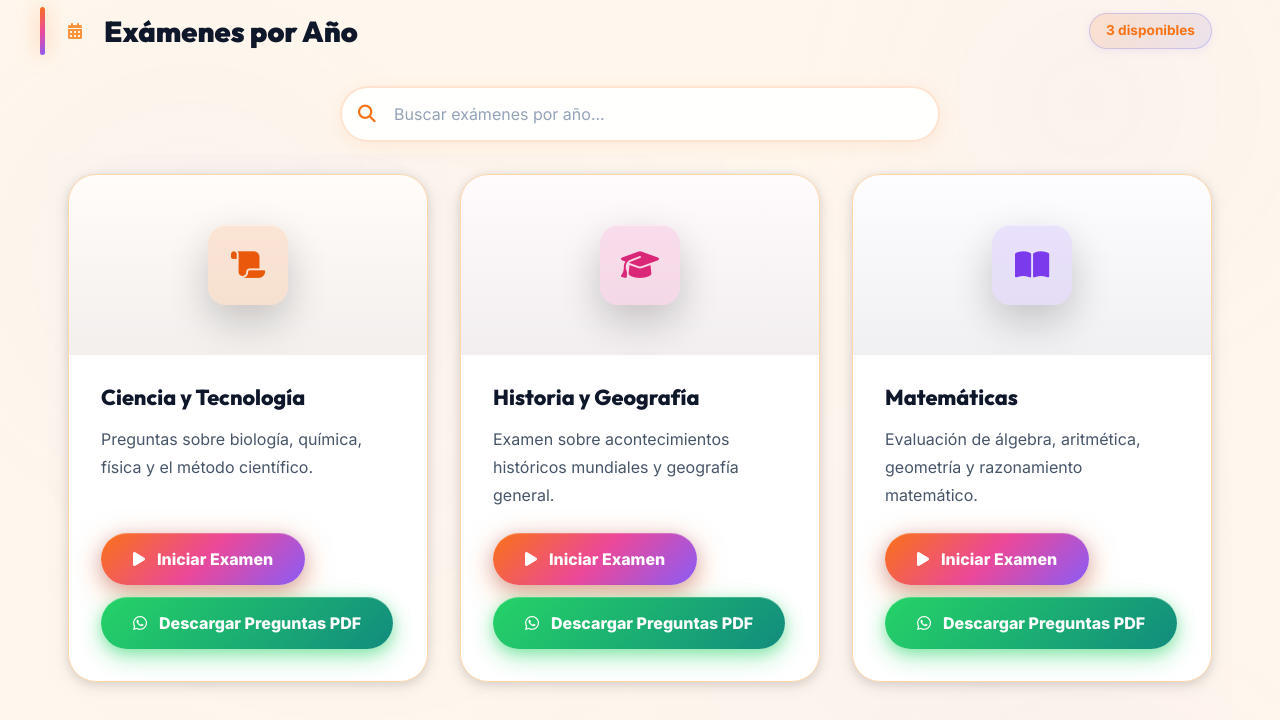
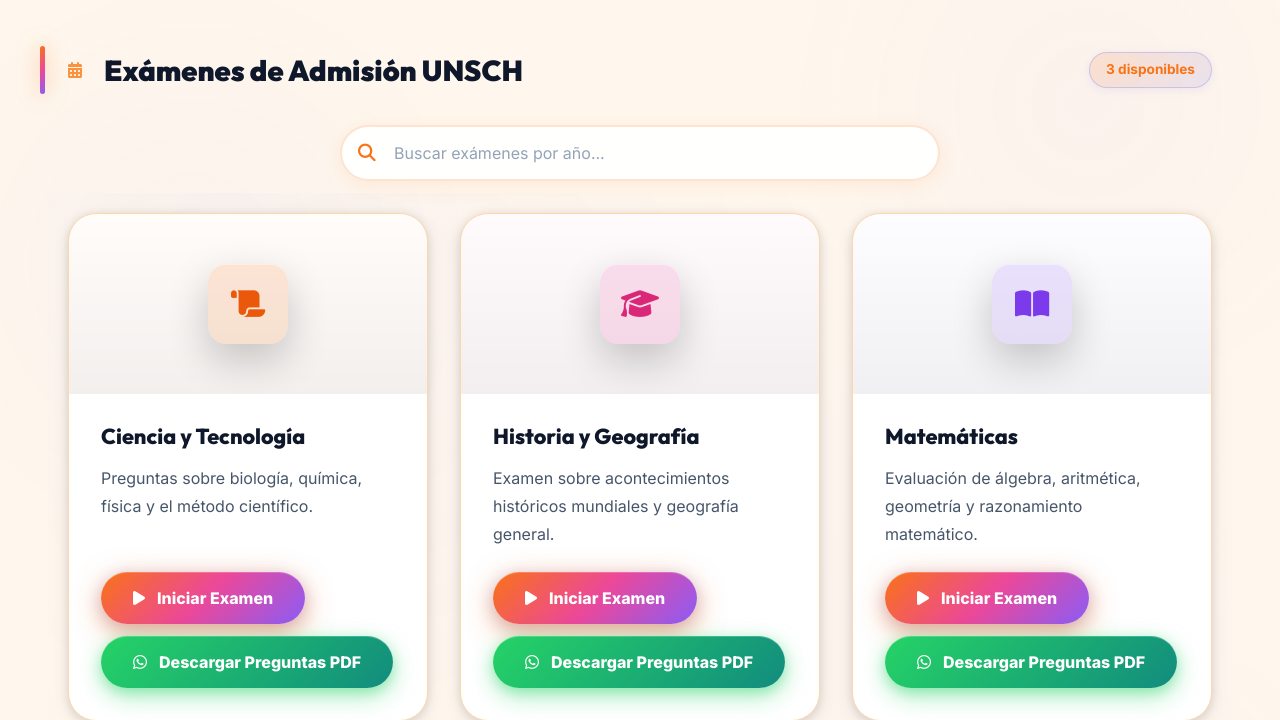
Before and after one commit to devcodexio/Mentoryx, a PHP site: page / in a window 1280 px wide. Shown: the part 937-1657 px from the top of the page. Run offline with PHP 8.4, Linux system fonts and the light colour scheme; data comes from the database, SQL or seed files in the repository; some libraries are stand-ins or nearby versions.

Commit message:
Enhance SEO with UNSCH and Mentoryx keywords

```diff
--- a/app/views/home.php
+++ b/app/views/home.php
@@ -27,11 +27,11 @@
 
             <h1 class="hero-title">
                 Prepárate para el<br>
-                <span class="gradient-text">Examen de Admisión</span>
+                <span class="gradient-text">Examen de Admisión UNSCH</span>
             </h1>
 
             <p class="hero-subtitle">
-                Practica con exámenes reales de años anteriores. Responde, califica y revisa cada resolución al instante.
+                <strong>Mentoryx</strong> es el mejor simulador de exámenes. Practica con los exámenes de admisión reales de la <strong>UNSCH</strong> de años anteriores. Responde, califica y aprueba.
             </p>
 
             <div class="hero-cta">
@@ -64,7 +64,7 @@
         <div class="section-header">
             <h2 class="section-title">
                 <i class="fas fa-calendar-alt" style="color: var(--primary-light); font-size: 1rem; margin-right: 8px;"></i>
-                Exámenes por Año
+                Exámenes de Admisión UNSCH
             </h2>
             <span class="section-count"><?= count($categories ?? []) ?> disponibles</span>
         </div>
--- a/app/views/layout/header.php
+++ b/app/views/layout/header.php
@@ -3,8 +3,18 @@
 <head>
     <meta charset="UTF-8">
     <meta name="viewport" content="width=device-width, initial-scale=1.0">
-    <title><?= htmlspecialchars($title ?? 'Simulador de Exámenes') ?></title>
-    <meta name="description" content="Simulador de exámenes de admisión. Practica con los exámenes reales de años anteriores y revisa resoluciones detalladas.">
+    <title><?= htmlspecialchars($title ?? 'Mentoryx | Simulador de Exámenes UNSCH') ?></title>
+    <meta name="description" content="Mentoryx - El mejor simulador de exámenes de admisión para la UNSCH. Practica con los exámenes reales de años anteriores, evalúa tu nivel y revisa resoluciones detalladas al instante.">
+    <meta name="keywords" content="examen de la unsch, examen de admision, simulador de examen, mentoryx, unsch, san cristobal de huamanga, preparacion universitaria, examenes resueltos unsch">
+    <meta name="author" content="Mentoryx">
+    <meta name="robots" content="index, follow">
+
+    <!-- Open Graph (Facebook/WhatsApp/LinkedIn) -->
+    <meta property="og:title" content="Mentoryx | Simulador de Exámenes UNSCH">
+    <meta property="og:description" content="Practica con exámenes de admisión reales de la UNSCH y evalúa tu nivel con nuestro simulador.">
+    <meta property="og:type" content="website">
+    <meta property="og:url" content="https://sistemas-per.com">
+    <meta property="og:site_name" content="Mentoryx">
 
     <!-- Preconnect -->
     <link rel="preconnect" href="https://fonts.googleapis.com">
```
